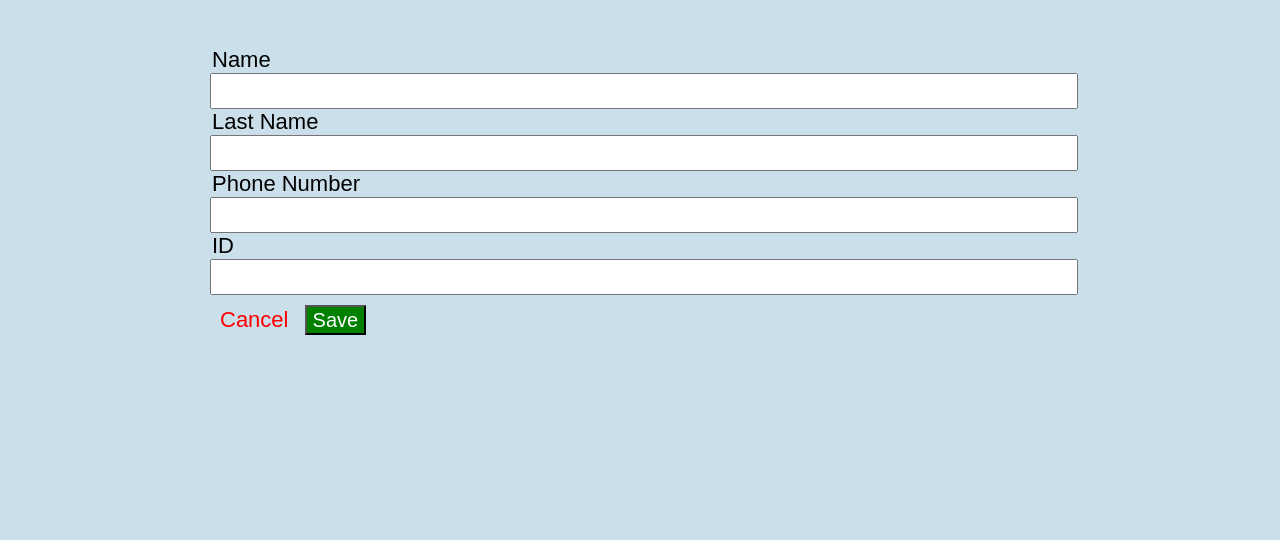
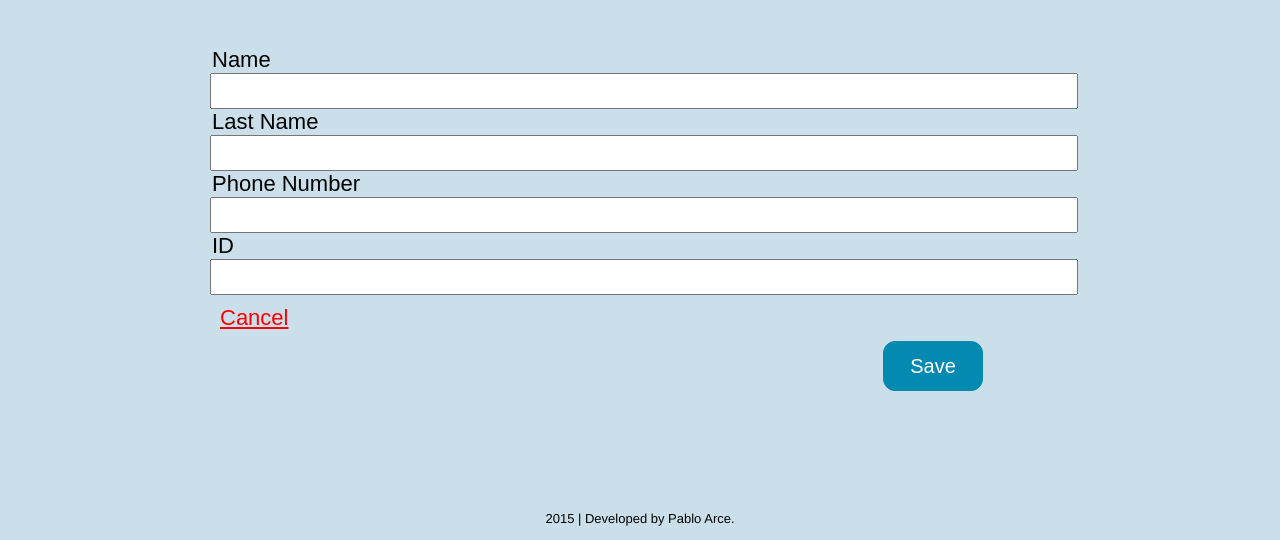
Before and after one commit to Pablo251/UTN2015_Diseno_Web, a plain HTML site: page First Proyect_Chamberos.net_WebCase/clients/newclient.html in a window 1280 px wide. Shown: the part 260-800 px from the top of the page. Drawn offline with Linux system fonts and the light colour scheme; files whose address does not match are found by name.

Commit message:
New client 3
ready..."Save" screen later

```diff
--- a/First Proyect_Chamberos.net_WebCase/clients/newclient.html
+++ b/First Proyect_Chamberos.net_WebCase/clients/newclient.html
@@ -72,5 +72,8 @@
 			</form>
 		</article>
 	</section>
+	<footer class = "foot">
+		<center><span>2015 | Developed by Pablo Arce.</span></center>
+	</footer>
 </body>
 </html>
--- a/First Proyect_Chamberos.net_WebCase/css/template.css
+++ b/First Proyect_Chamberos.net_WebCase/css/template.css
@@ -241,9 +241,6 @@ body{ /*Sobre escribe el color del background de las tags body*/
 }
 .subpanel2 a:hover{
 	background-color: #1C1C1C;
-	border-width: 1px;
-	border-style: solid;
-	border-color: #FAAC58;
 	color: #FAAC58;
 }
 .tablepanel{
@@ -290,6 +287,7 @@ td:nth-child(3) {
 }
 .fillform{
 	margin: 120px;
+	margin-bottom: 70px;
 	padding: 40px 90px;
 	font: 22px Arial, Helvetica, sans-serif;
 }
@@ -304,8 +302,16 @@ td:nth-child(3) {
 }
 .fillform a:nth-child(1){
 	color: red;
+	text-decoration: underline;
+}
+.fillform li:nth-child(2){
+	padding-left: 78%;
 }
 .fillform input[type="button"]{
-	background: green;
+	background: #0489B1;
 	color: white;
+	height: 50px;
+	width: 100px;
+	border: 1px solid #0489B1;
+	border-radius: 12px;
 }
```
